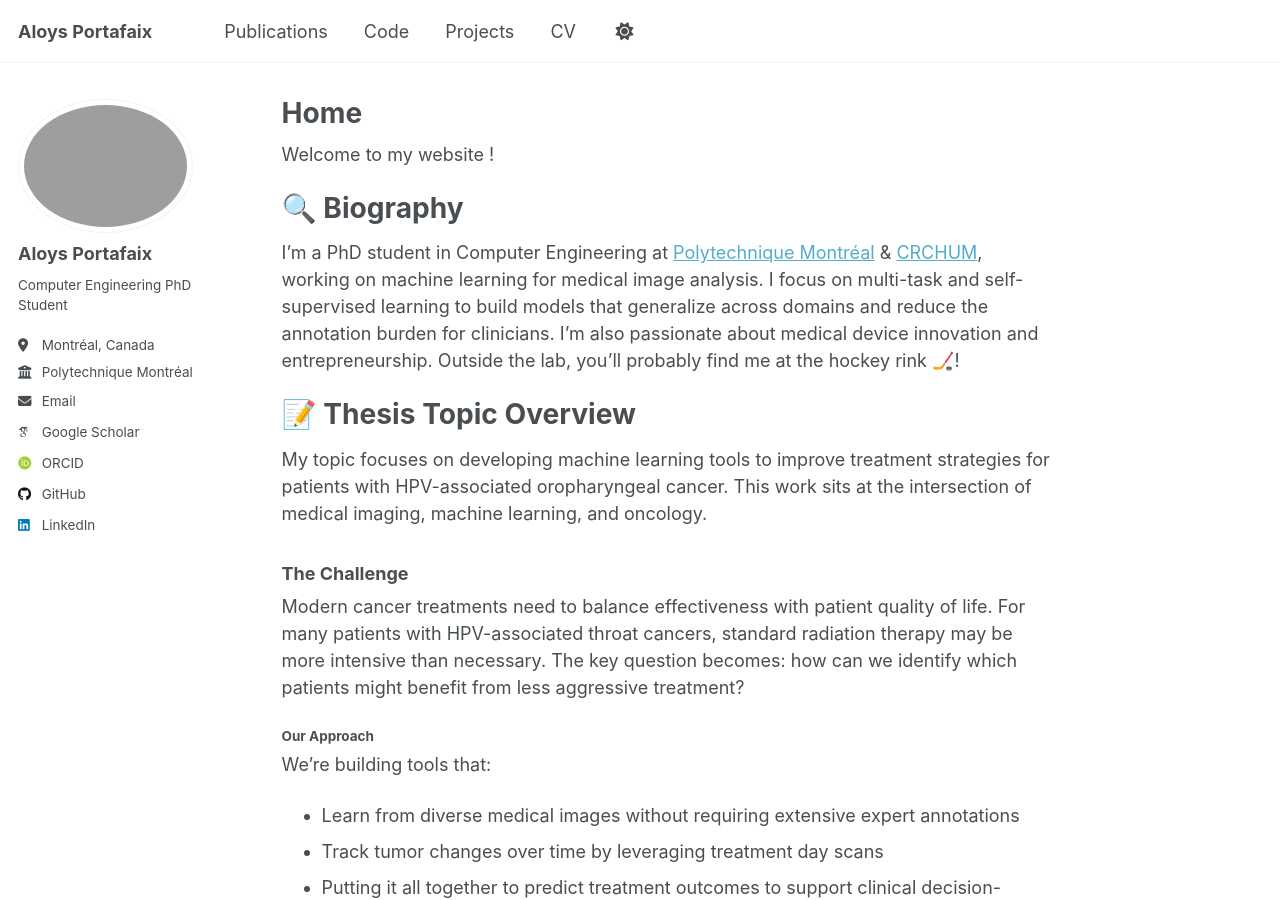
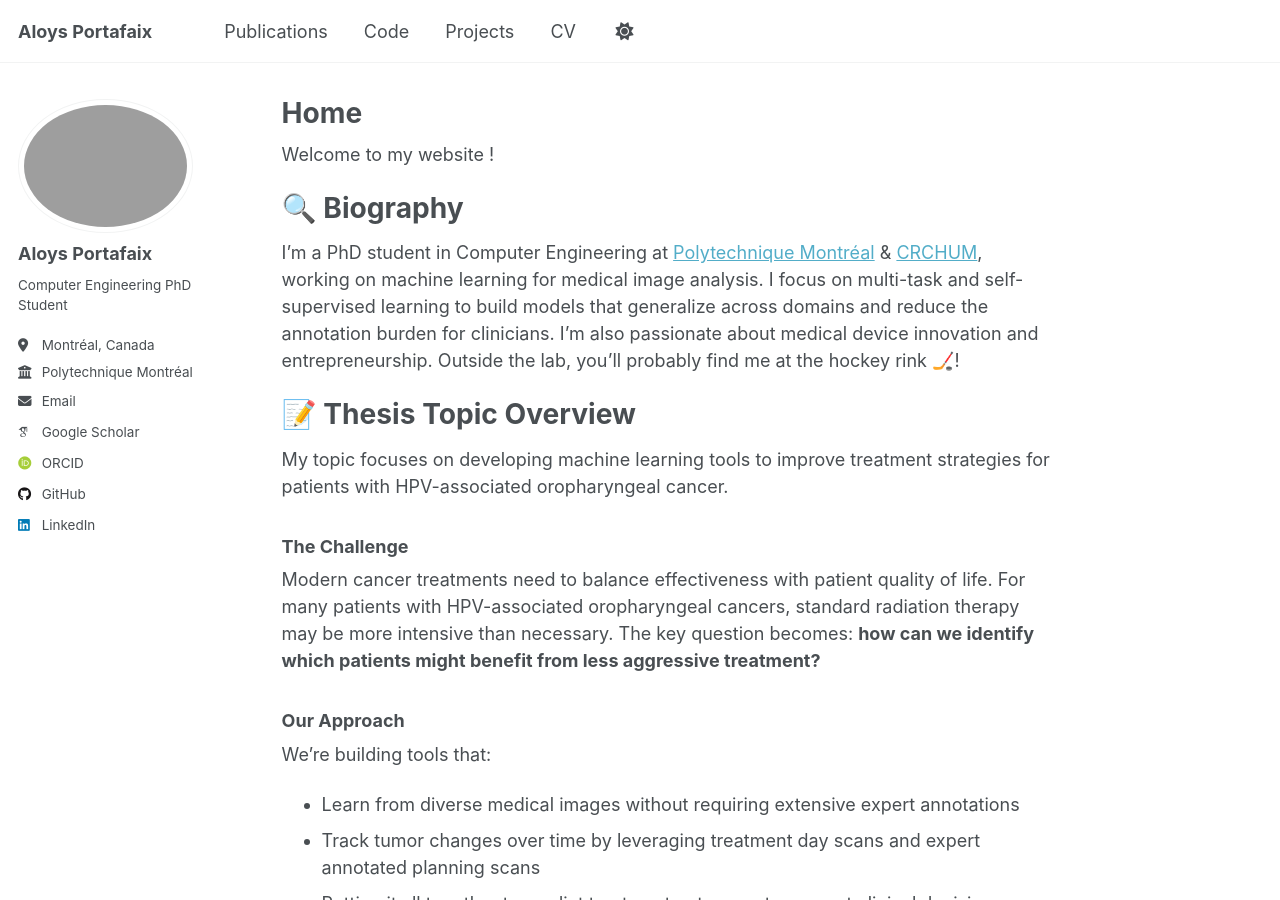
Before and after one commit to aloyspx/aloyspx.github.io, a Jekyll site: the page built from _pages/about.md, in a window 1280 px wide and 900 px high. Built offline with Jekyll 4.4.1, drawn with Linux system fonts in a browser that asks for light colours; some web fonts are replaced.

Commit message:
initial commit

```diff
--- a/_pages/about.md
+++ b/_pages/about.md
@@ -17,17 +17,18 @@ I'm a PhD student in Computer Engineering at [Polytechnique Montréal](https://w
 📝 Thesis Topic Overview
 ======
 
-My topic focuses on developing machine learning tools to improve treatment strategies for patients with HPV-associated oropharyngeal cancer. This work sits at the intersection of medical imaging, machine learning, and oncology.
+My topic focuses on developing machine learning tools to improve treatment strategies for patients with HPV-associated oropharyngeal cancer.
 
 ### The Challenge
-Modern cancer treatments need to balance effectiveness with patient quality of life. For many patients with HPV-associated throat cancers, standard radiation therapy may be more intensive than necessary. The key question becomes: how can we identify which patients might benefit from less aggressive treatment?
 
-#### Our Approach
+Modern cancer treatments need to balance effectiveness with patient quality of life. For many patients with HPV-associated oropharyngeal cancers, standard radiation therapy may be more intensive than necessary. The key question becomes: **how can we identify which patients might benefit from less aggressive treatment?**
+
+### Our Approach
 
 We're building tools that:
 
 - Learn from diverse medical images without requiring extensive expert annotations
-- Track tumor changes over time by leveraging treatment day scans
+- Track tumor changes over time by leveraging treatment day scans and expert annotated planning scans
 - Putting it all together to predict treatment outcomes to support clinical decision-making
 
 This research aims to provide clinicians with powerful tools to make more personalized treatment decisions, potentially reducing treatment side effects while maintaining optimal cancer control.
```
